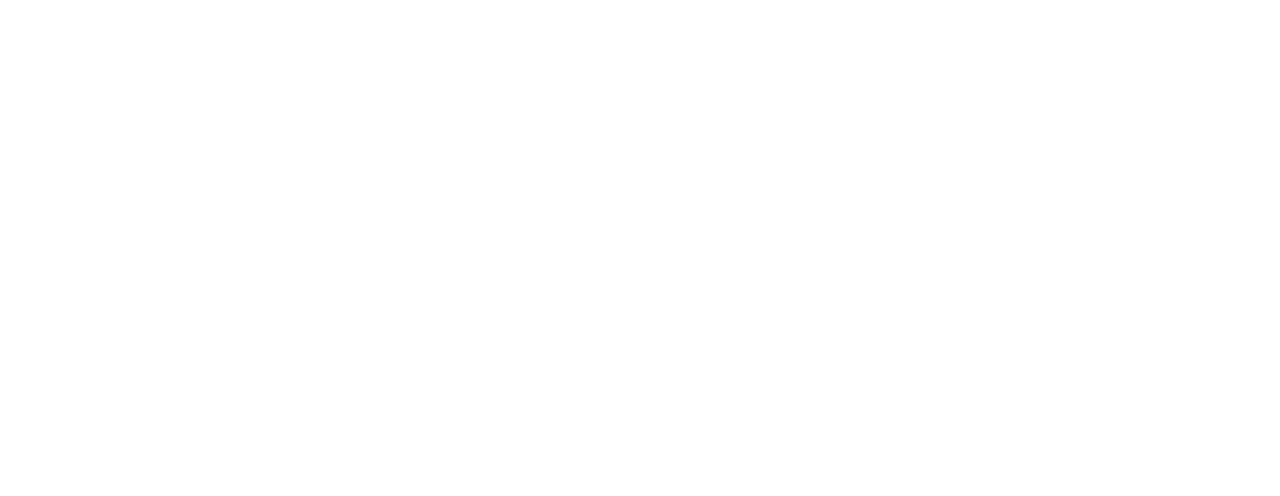
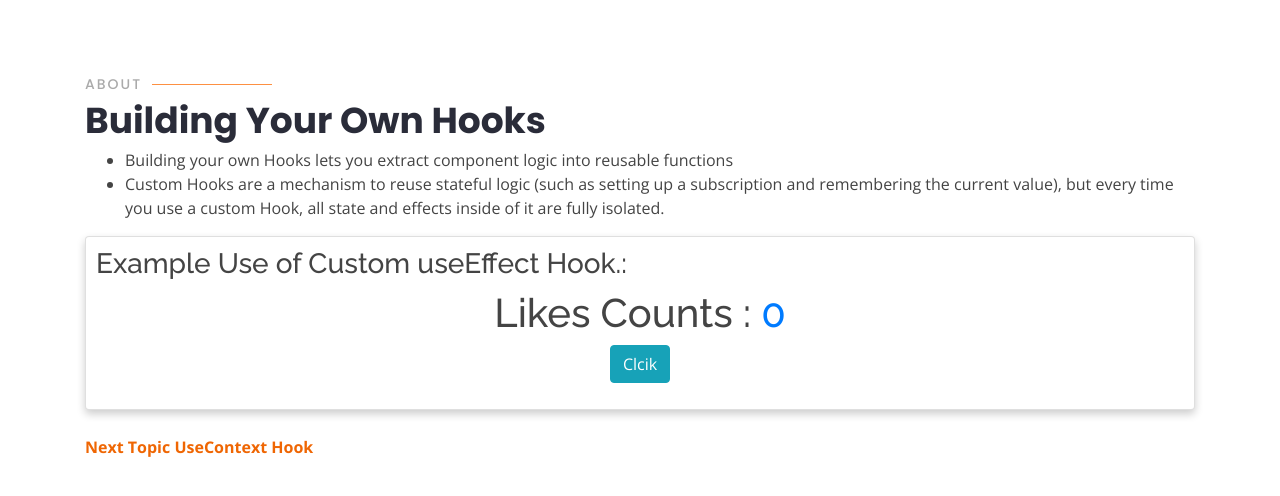
Before and after one commit to rakeshjadhav/react-front-website, a React (Create React App) app: page /Counter_custom_hook in a window 1280 px wide. Shown: the top 496 px of the page. Built offline with nearby package versions, Linux system fonts and the light colour scheme.

Commit message:
Create custom hook to useEffect method for counter app

```diff
--- a/src/App.js
+++ b/src/App.js
@@ -40,6 +40,8 @@
 import UseContext_hook from './components/pages/functional_component/React_hooks/UseContext_hook';
 import Contextbutton from './components/pages/functional_component/React_hooks/Contextbutton';
 
+import Counter_custom_hook from './components/pages/functional_component/custom_hook/Counter_custom_hook';
+
 import {Helmet} from "react-helmet";
 import $ from 'jquery';
 import { BrowserRouter as Router, Route , Switch } from "react-router-dom";
@@ -71,6 +73,7 @@
            <Route exact path ="/UseCallback_hook" component={UseCallback_hook} />
            <Route exact path ="/UseContext_hook" component={UseContext_hook} />
            <Route exact path ="/Contextbutton" component={Contextbutton} />
+           <Route exact path ="/Counter_custom_hook" component={Counter_custom_hook} />
        </Switch>
 
     </div>
--- a/src/components/pages/functional_component/React_hooks/UseContext_hook.js
+++ b/src/components/pages/functional_component/React_hooks/UseContext_hook.js
@@ -47,10 +47,10 @@
                           </div>
                           <div className="backPage">
 
-                              <NavLink exact to="/UseState_hook">Next Topic UseState Hook </NavLink>
+                              <NavLink exact to="/UseCallback_hook">Next Topic UseCallback Hook </NavLink>
                             </div>
 
-                            <div className="nextPage"><NavLink exact to="/UseRef_hook">Next Topic UseRef Hook </NavLink>
+                            <div className="nextPage"><NavLink exact to="/Counter_custom_hook">Next Topic Create Custom Hook </NavLink>
 
                                  </div>
 
--- /dev/null
+++ b/src/components/pages/functional_component/custom_hook/Counter_custom_hook.js
@@ -0,0 +1,55 @@
+import React,{useState,useEffect} from "react";
+import { NavLink } from "react-router-dom";
+import useCustom_useEffect from "./useCustom_useEffect";
+
+const Counter_custom_hook = ()=> {
+
+    const [count, SetCount] = useState(0);
+    //custom hook
+    useCustom_useEffect(count);
+
+    return(
+
+        <>
+        <section id="about" className="about">
+            <div className="container">
+                <div className="section-title" data-aos="zoom-out">
+                    <h2>About</h2>
+                    <p className="texttransform">Building Your Own Hooks</p>
+                      <ul>
+
+
+                           <li>Building your own Hooks lets you extract component logic into reusable functions</li>
+                           <li>
+Custom Hooks are a mechanism to reuse stateful logic (such as setting up a subscription and remembering the current value), but every time you use a custom Hook, all state and effects inside of it are fully isolated.</li>
+
+                      </ul>
+                      <div className="card">
+
+                          <h3>Example Use of Custom useEffect Hook.: </h3>
+                          <div className="form-group text-center">
+
+                          <h1>Likes  Counts  :  <span className="text-primary">{count}</span></h1>
+                           <button className="btn btn-info" onClick= {() => SetCount(count + 1)}>Clcik</button>
+                           </div>
+
+
+
+                          </div>
+                          <div className="backPage">
+
+                              <NavLink exact to="/UseContext_hook">Next Topic UseContext Hook </NavLink>
+                            </div>
+
+
+
+                </div>
+           </div>
+        </section>
+
+        </>
+    )
+
+
+}
+export default Counter_custom_hook;
--- /dev/null
+++ b/src/components/pages/functional_component/custom_hook/useCustom_useEffect.js
@@ -0,0 +1,14 @@
+import {useEffect} from 'react';
+
+const useCustom_useEffect = (count) =>{
+
+    useEffect(() => {
+        if(count >= 1){
+            document.title = `App Likes(${count})`;
+        }else{
+            document.title =`React App`;
+        }
+    },[count]);
+
+}
+export default useCustom_useEffect;
```
Also changed, not shown: src/components/pages/functional_component/React_hooks/CreateContext.js (+6 -1 lines).
